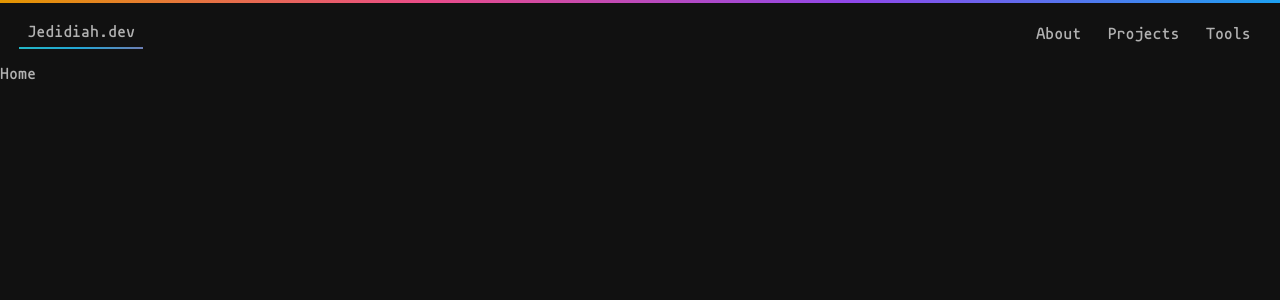
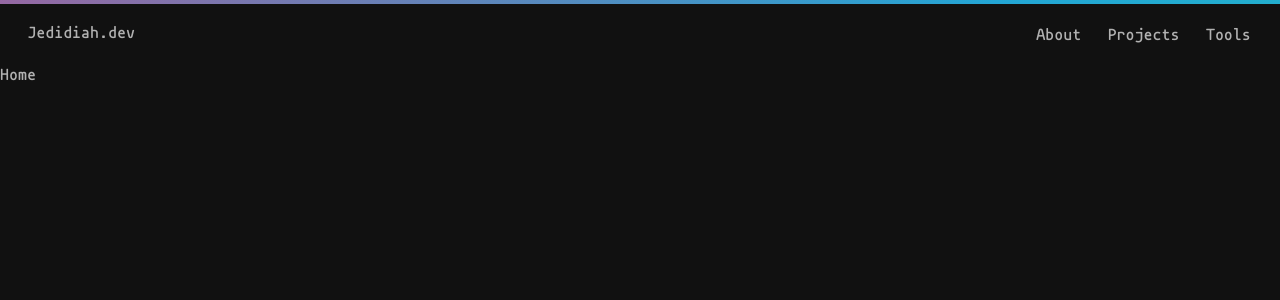
Before and after one commit to danieljantonio/portfolio, a Next.js app: page / in a window 1280 px wide. Shown: the top 300 px of the page. Built offline with nearby package versions, Linux system fonts and the light colour scheme.

Commit message:
move animated gradient to top gradient remove brand animated gradient

```diff
--- a/src/components/common/header.common.tsx
+++ b/src/components/common/header.common.tsx
@@ -7,7 +7,7 @@ const Header: FC = () => {
 	const { pathname } = useRouter();
 	return (
 		<div className={styles['nav-container']}>
-			<div className={styles['nav-gradient']}></div>
+			<div className={styles['gradient']}></div>
 			<nav className={styles['nav']}>
 				<Link href='/'>
 					<a className={styles['brand']}>Jedidiah.dev</a>
--- a/src/styles/components/header.module.scss
+++ b/src/styles/components/header.module.scss
@@ -1,9 +1,11 @@
 @import '../../styles/variables.scss';
 
-.nav-gradient {
+.gradient {
 	width: 100vw;
-	height: 3px;
-	background: linear-gradient(to right, #e39600, #ea4c89, #8f48eb, #1da1f2);
+	height: 4px;
+	background: linear-gradient(90deg, #ee7752, #e73c7e, #23a6d5, #23d5ab);
+	background-size: 400% 400%;
+	animation: gradient-hover 30s ease infinite;
 }
 
 .nav {
@@ -16,24 +18,6 @@
 		margin: 0.5rem 0.2rem;
 		text-align: center;
 		vertical-align: middle;
-	}
-	.brand {
-		padding: 0.5rem;
-		margin: 0.5rem 0.2rem;
-		position: relative;
-		&::after {
-			position: absolute;
-			background: linear-gradient(-45deg, #ee7752, #e73c7e, #23a6d5, #23d5ab);
-			background-size: 400% 400%;
-			content: '';
-			height: 2px;
-			width: 100%;
-			bottom: 4px;
-			left: 0;
-			margin: auto;
-			animation: gradient-hover 5s ease infinite;
-			animation-play-state: running;
-		}
 	}
 	.nav-items {
 		display: flex;
```
